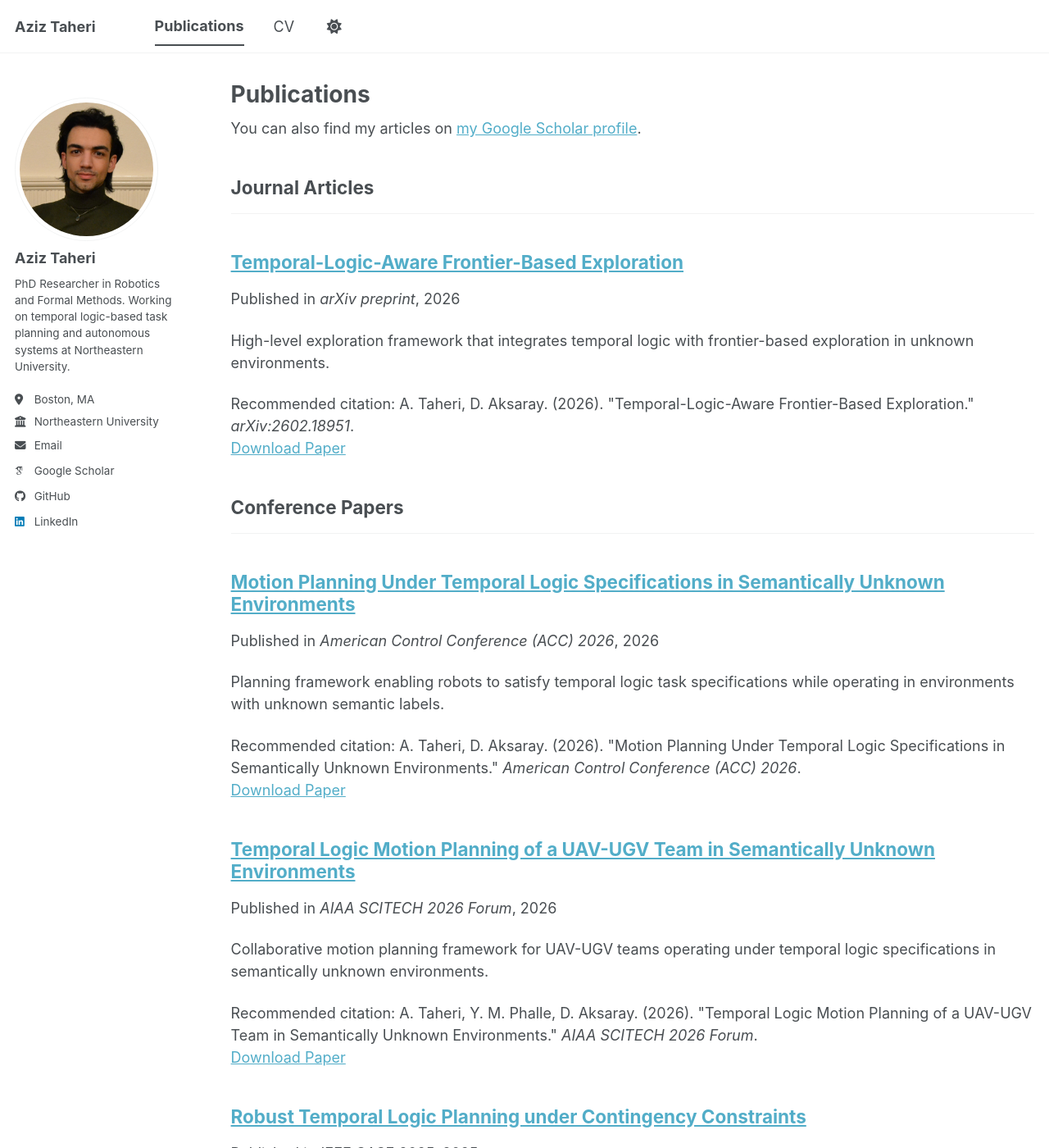
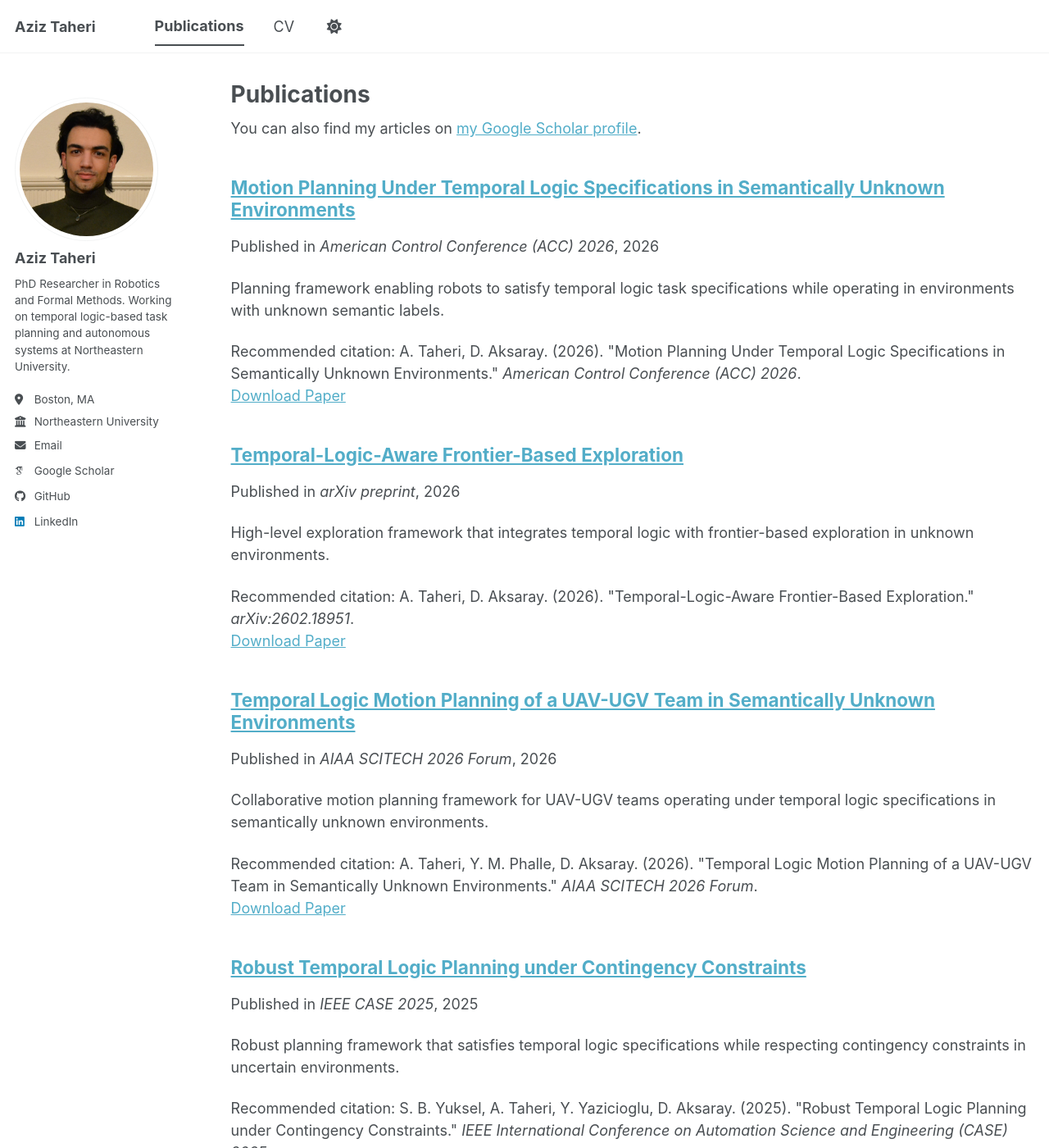
Before and after one commit to taheri-az/taheri-az.github.io, a Jekyll site: the page built from _pages/publications.html, in a window 1280 px wide and 1400 px high. Shown: the whole window at 82% size. Built offline with Jekyll 4.4.1, drawn with Linux system fonts in a browser that asks for light colours; some web fonts are replaced; a script bundle is joined from its source files by our own code; library files that are not in the unit come from our copies.

```diff
--- a/_config.yml
+++ b/_config.yml
@@ -82,13 +82,7 @@ author:
   zhihu            : # Username
 
 # Publication Category - The following the list of publication categories and their headings
-publication_category:
-  books:
-    title: 'Books'
-  manuscripts:
-    title: 'Journal Articles'
-  conferences:
-    title: 'Conference Papers'
+# publication_category disabled — all publications listed together
 
 # Site Settings
 teaser                   :  # filename of teaser fallback teaser image placed in /images/ for social media previews
```
Also changed, not shown: _pages/about.md (+6 -0 lines), _pages/talks.html (+2 -11 lines).
